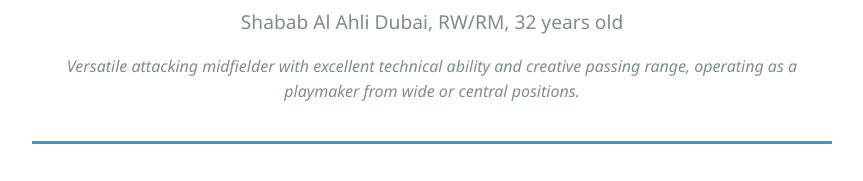
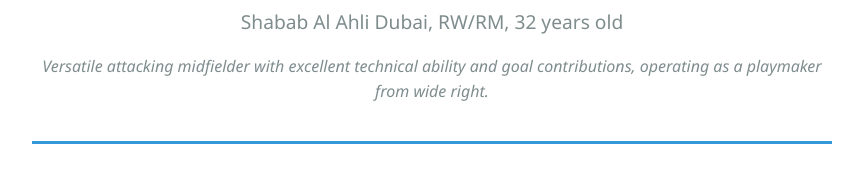
Before and after one commit to playersfirst/cartabia, a plain HTML site: page index.html in a window 1280 px wide. Shown: the part 127-308 px from the top of the page, without its empty margins (208-1071 px from the left). Drawn offline with nearby package versions, Linux system fonts and the light colour scheme.

Commit message:
Update index.html

```diff
--- a/index.html
+++ b/index.html
@@ -161,7 +161,7 @@
         <div class="header">
             <h1 class="player-name">Franco Cartabia</h1>
             <p class="player-info">Shabab Al Ahli Dubai, RW/RM, 32 years old</p>
-            <p style="font-style: italic; color: #7f8c8d;">Versatile attacking midfielder with excellent technical ability and creative passing range, operating as a playmaker from wide or central positions.</p>
+            <p style="font-style: italic; color: #7f8c8d;">Versatile attacking midfielder with excellent technical ability and goal contributions, operating as a playmaker from wide right.</p>
         </div>
 
         <div class="section">
```
